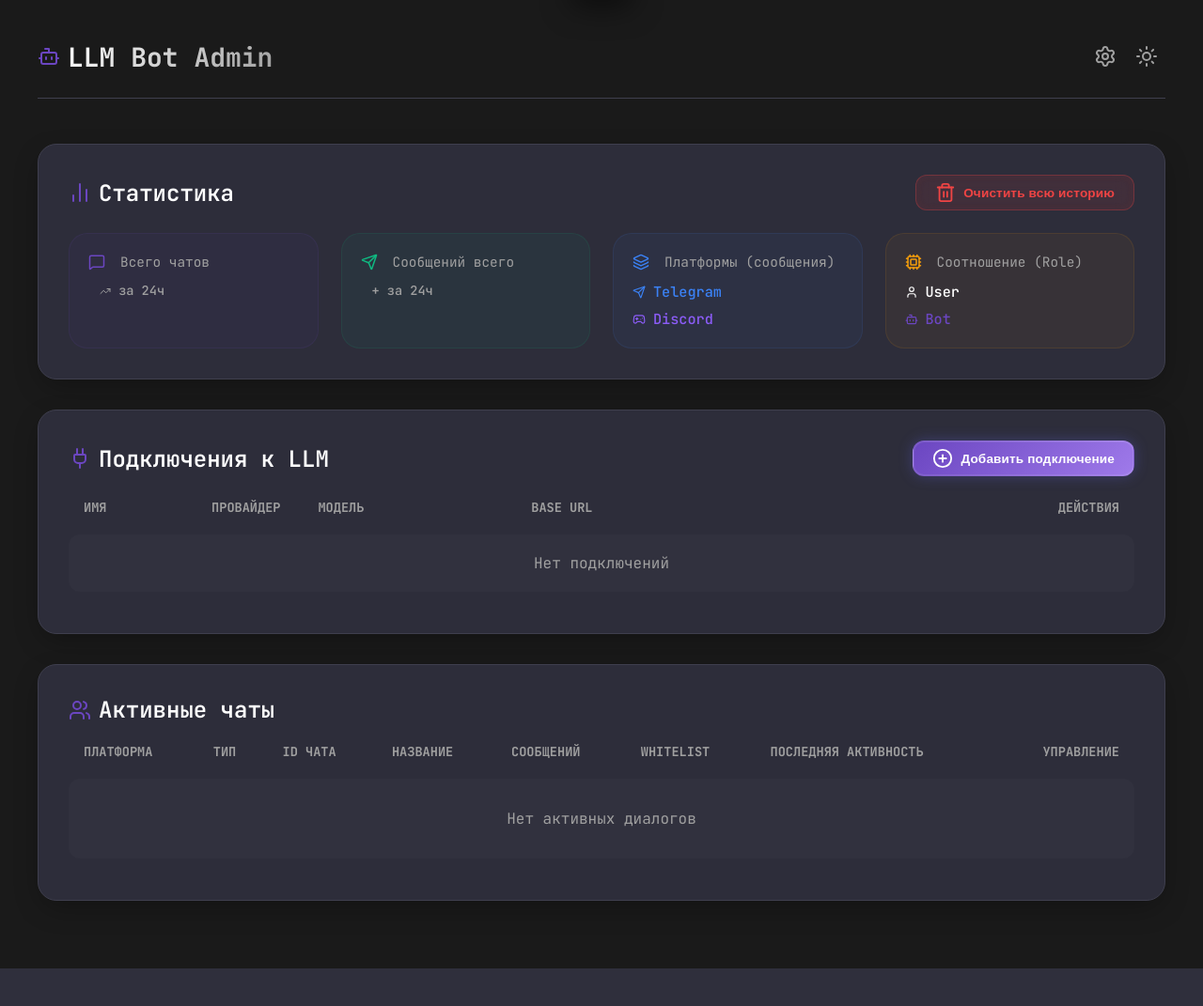
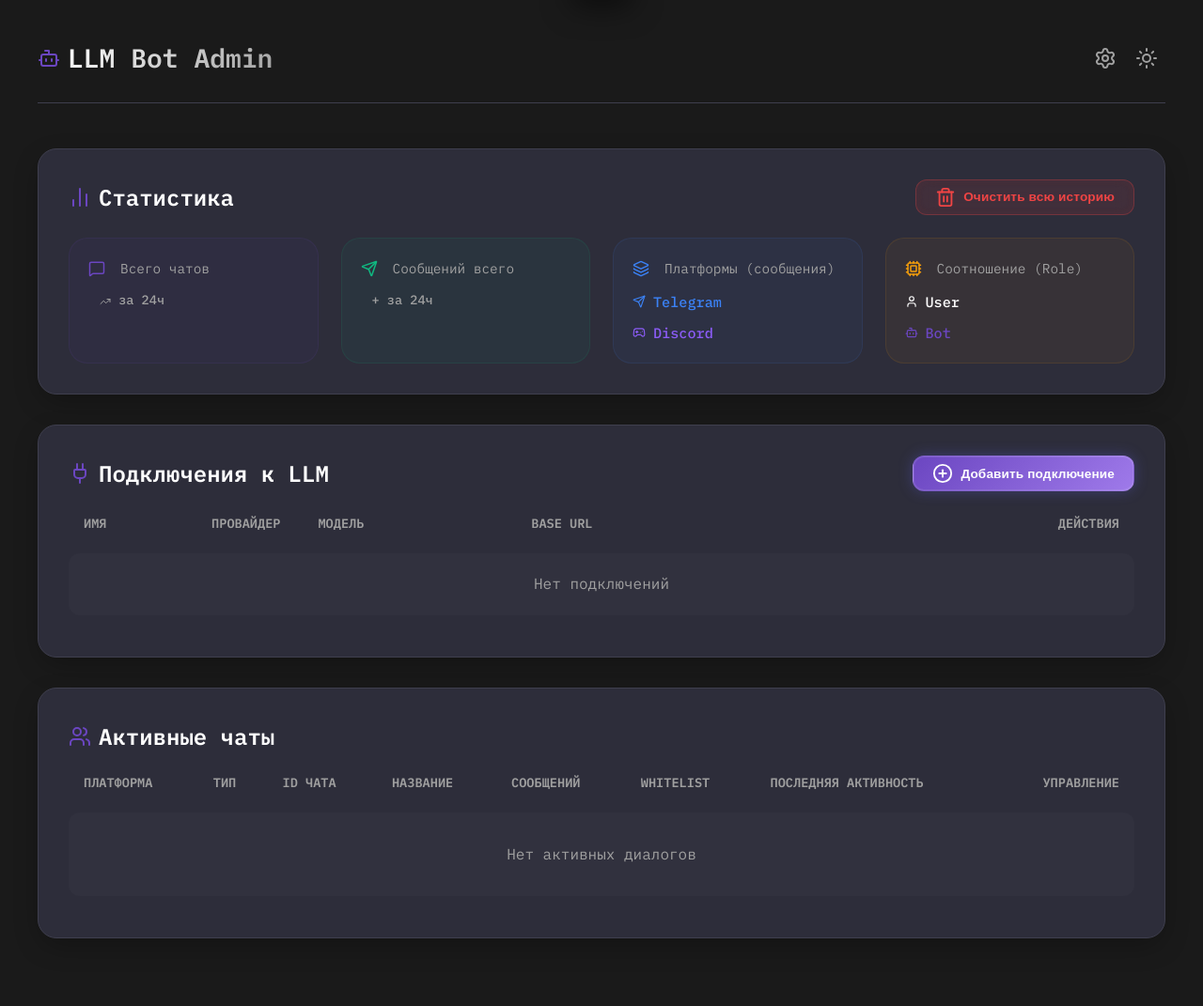
Before and after one commit to AndreyKilanov/llm_bot_admin, a Python web app: template src/web/templates/dashboard.html in a window 1280 px wide. Shown: the whole page at 94% size. Before the commit the page ends 1031 px from the top, so only its background shows below. Run offline with Jinja, Linux system fonts and the light colour scheme; the template is opened without the code that fills it, so the values that code supplies are empty.

Commit message:
style(css): change global font to IBM Plex Mono

```diff
--- a/src/web/static/css/base.css
+++ b/src/web/static/css/base.css
@@ -3,7 +3,8 @@
 }
 
 body {
-    font-family: 'JetBrains Mono', 'Courier New', Courier, monospace;
+    font-family: 'IBM Plex Mono', 'JetBrains Mono', monospace;
+    line-height: 1.6;
     background-color: var(--bg-primary);
     color: var(--text-primary);
     margin: 0;
```
